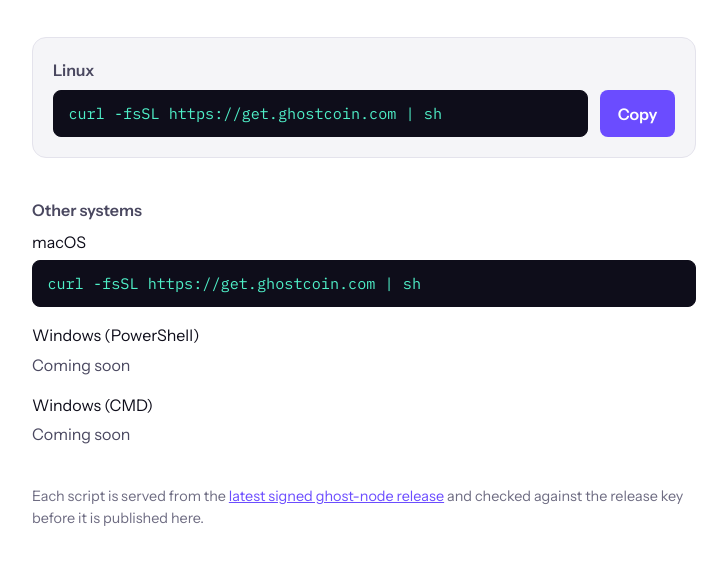
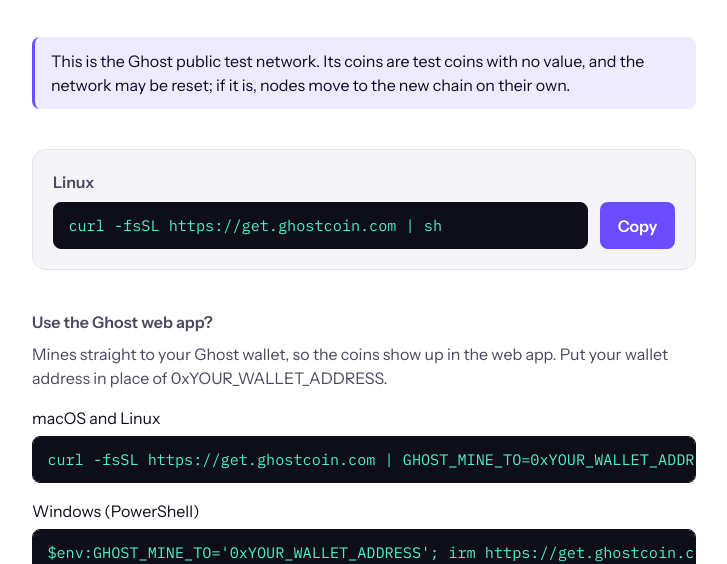
Before and after one commit to ghostcoin-core/ghost, a website: page get/index.html in a window 1280 px wide. Shown: the part 245-809 px from the top of the page, without its empty margins (276-1003 px from the left). Drawn offline with Linux system fonts and the light colour scheme.

Commit message:
get.ghostcoin.com: say it is a test network with test coins, and show the mine-to-your-wallet lines
The Run a node page now carries a short notice near the top: this is the Ghost public test network, its coins are test coins with no value, and if the network is reset nodes move to the new chain on their own. Under the install line, a new section for people who use the Ghost web app shows the same install with GHOST_MINE_TO set to their wallet address, for macOS and Linux and for Windows PowerShell, so mined coins show up in the web app. The page test checks the notice text and both lines and where they sit. The page needs the installer that accepts GHOST_MINE_TO to be released before it goes live.

```diff
--- a/get/index.html
+++ b/get/index.html
@@ -30,6 +30,7 @@
       </svg>
       <h1>Run a Ghost node</h1>
       <p class="lede">Paste one line into a terminal. When it finishes, your node is installed, on the network, syncing and mining. There is nothing else to do.</p>
+      <p class="notice" id="test-network" role="note">This is the Ghost public test network. Its coins are test coins with no value, and the network may be reset; if it is, nodes move to the new chain on their own.</p>
 
       <section class="primary" aria-labelledby="primary-label">
         <h2 id="primary-label">macOS and Linux</h2>
@@ -38,6 +39,15 @@
           <button type="button" id="copy" hidden>Copy</button>
         </div>
         <p class="soon" id="primary-soon" hidden>Coming soon: the installer for this system is not published yet.</p>
+      </section>
+
+      <section class="wallet" aria-labelledby="wallet-label">
+        <h2 id="wallet-label">Use the Ghost web app?</h2>
+        <p id="wallet-note">Mines straight to your Ghost wallet, so the coins show up in the web app. Put your wallet address in place of 0xYOUR_WALLET_ADDRESS.</p>
+        <ul>
+          <li><span class="label">macOS and Linux</span><code id="wallet-sh">curl -fsSL https://get.ghostcoin.com | GHOST_MINE_TO=0xYOUR_WALLET_ADDRESS sh</code></li>
+          <li><span class="label">Windows (PowerShell)</span><code id="wallet-win">$env:GHOST_MINE_TO='0xYOUR_WALLET_ADDRESS'; irm https://get.ghostcoin.com/win | iex</code></li>
+        </ul>
       </section>
 
       <section class="others" aria-labelledby="others-label">
--- a/get/style.css
+++ b/get/style.css
@@ -81,6 +81,15 @@
   margin: 0 0 2.5rem;
 }
 
+.notice {
+  color: var(--text);
+  background: var(--highlight);
+  border-left: 3px solid var(--accent);
+  border-radius: 8px;
+  padding: 0.75rem 1rem;
+  margin: 0 0 2.5rem;
+}
+
 .primary {
   background: var(--panel);
   border: 1px solid var(--line);
@@ -142,18 +151,30 @@
   margin: 0;
 }
 
+.wallet {
+  margin-bottom: 2.5rem;
+}
+
+.wallet p {
+  color: var(--muted);
+  margin: 0 0 1rem;
+}
+
+.wallet ul,
 .others ul {
   list-style: none;
   margin: 0;
   padding: 0;
 }
 
+.wallet li,
 .others li {
   display: grid;
   gap: 0.35rem;
   margin-bottom: 1rem;
 }
 
+.wallet code,
 .others code {
   display: block;
 }
```
Also changed, not shown: get/test/page.test.mjs (+31 -0 lines), get/README.md.
